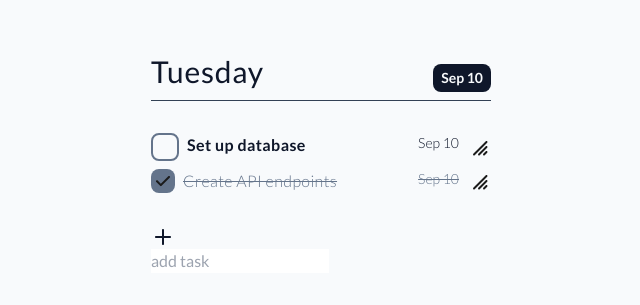
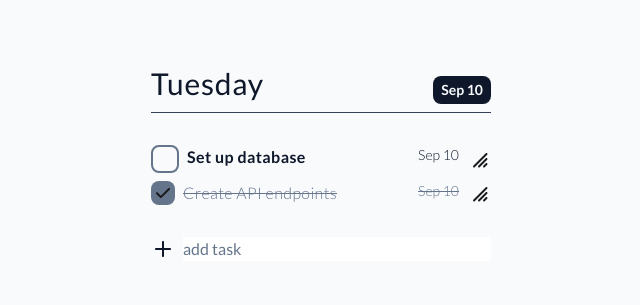
Before and after one commit to DagnaSchmidt/backend-task-manager-assignment, a Next.js app: page / in a window 1280 px wide. Shown: the part 237-542 px from the top of the page, without its empty margins (319-959 px from the left). Built offline with nearby package versions, Linux system fonts and the light colour scheme.

Commit message:
style(input): added style to input component

```diff
--- a/src/components/input/Input.tsx
+++ b/src/components/input/Input.tsx
@@ -19,7 +19,9 @@ const Input = forwardRef<HTMLInputElement, IInputProps>(({
     const placeholder = category === 'task' ? 'add task' : category === 'date' ? 'due date' : 'add description';
 
     return (
-        <div>
+        <div
+            className='flex gap-2'
+        >
 
             {category !== 'description' &&
                 <Icon type={category === 'task' ? 'plus' : 'time'} />
@@ -31,6 +33,10 @@ const Input = forwardRef<HTMLInputElement, IInputProps>(({
                 type={type}
                 disabled={disabled}
                 placeholder={placeholder}
+                className={[
+                    'w-full h-6 placeholder:text-slate-500 placeholder:text-base hover:bg-slate-100 active:bg-slate-200',
+                    category === 'description' ? 'mr-8' : 'mr-0'
+                ].join(' ')}
             />
         </div>
     );
```
